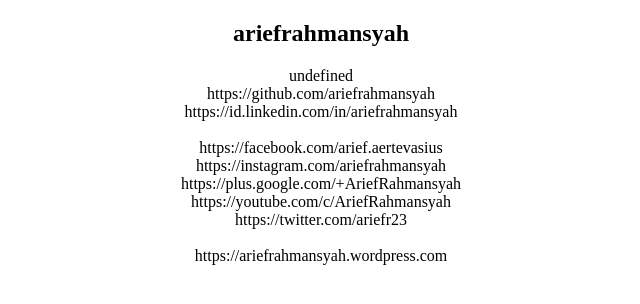
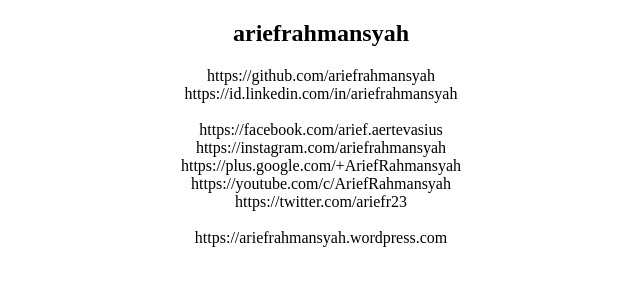
Before and after one commit to wij1/ariefrahmansyah.github.io, a plain HTML site: page index.html in a window 1280 px wide. Shown: the whole page, without its empty margins (319-959 px from the left). Drawn offline with Linux system fonts and the light colour scheme.

Commit message:
Update index.html

```diff
--- a/index.html
+++ b/index.html
@@ -19,7 +19,7 @@
         function initContactData(){
             var data = "";
             var contacts = [
-                , "https://github.com/ariefrahmansyah"
+                "https://github.com/ariefrahmansyah"
                 , "https://id.linkedin.com/in/ariefrahmansyah"
                 , ""
                 , "https://facebook.com/arief.aertevasius"
```
